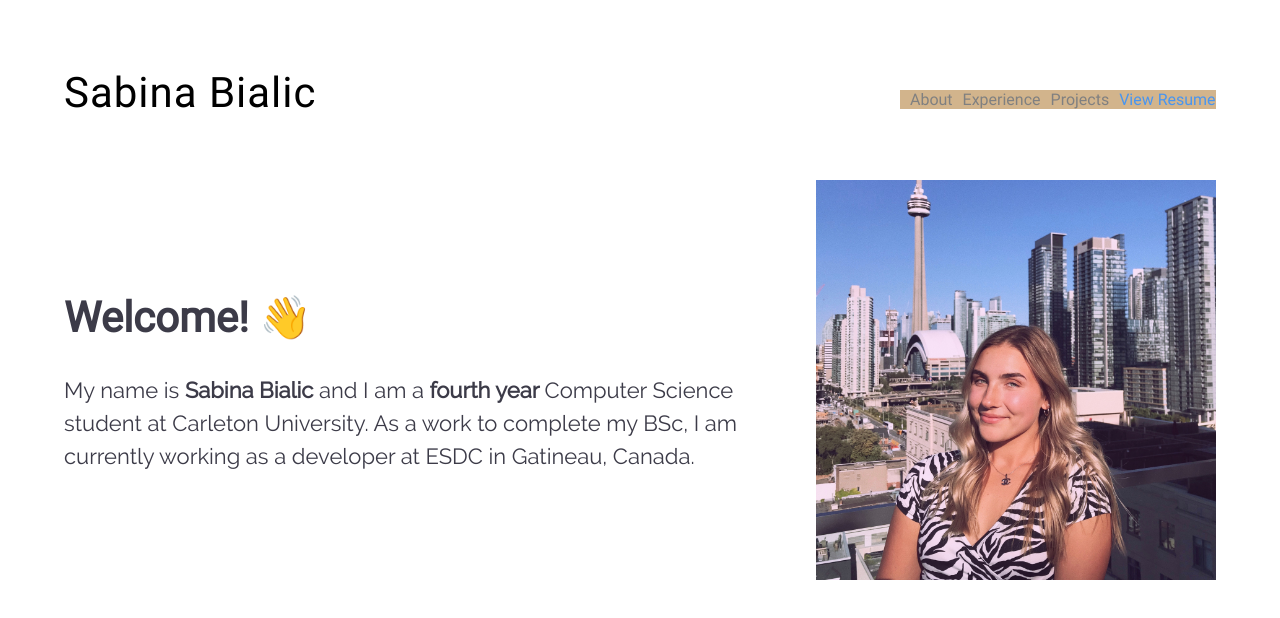
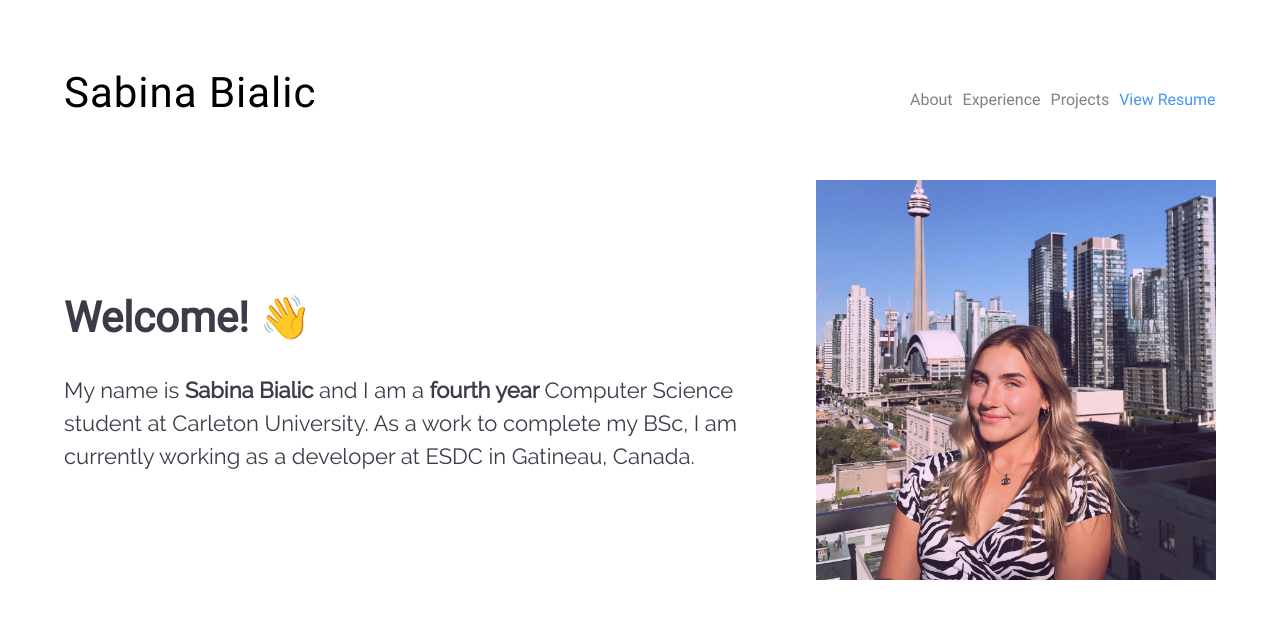
Before and after one commit to sabinabialic/my-website, a React (Create React App) app: page / in a window 1280 px wide. Shown: the top 618 px of the page. Built offline with nearby package versions, Linux system fonts and the light colour scheme.

Commit message:
Remove colouring

```diff
--- a/src/components/layouts/Header.css
+++ b/src/components/layouts/Header.css
@@ -196,7 +196,6 @@
 		color: #2855FF;
 		font-family: 'Roboto';
 		font-weight: 400;
-		background: tan;
 }
 
 .full-options a {
```
